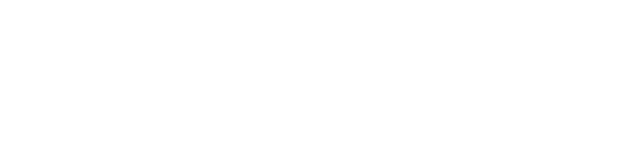
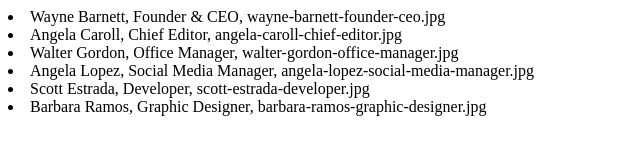
Before and after one commit to AlessioAbbati/js-our-team, a plain HTML site: page index.html in a window 1280 px wide. Shown: the whole page, without its empty margins (0-640 px from the left). Drawn offline with Linux system fonts and the light colour scheme.

Commit message:
print team in  html

```diff
--- a/index.html
+++ b/index.html
@@ -9,6 +9,8 @@
     <script src="myscript.js" defer></script>
 </head>
 <body>
+    <div class="grid">
 
+    </div>
 </body>
 </html>
--- a/myscript.js
+++ b/myscript.js
@@ -1,3 +1,5 @@
+let eleList = document.querySelector(".grid");
+
 const team = [
     {
         name: 'Wayne Barnett',
@@ -30,3 +32,9 @@ const team = [
         photo: 'barbara-ramos-graphic-designer.jpg'
     }
 ];
+
+console.log(team);
+
+for (let element of team) {     console.log(element);
+    eleList.innerHTML += (`<li class="member">${element.name}, ${element.role}, ${element.photo}</li>`);
+}
```
